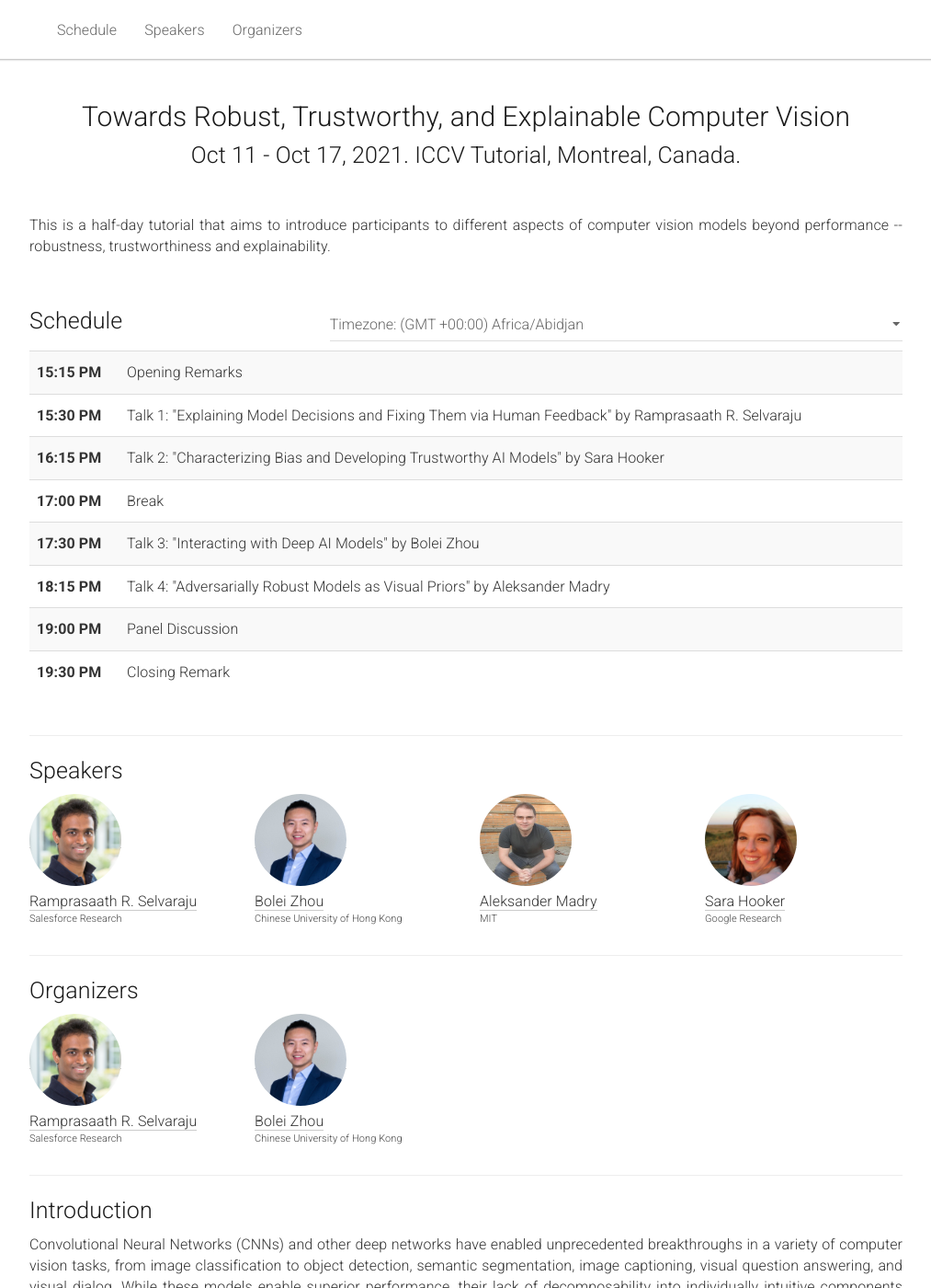
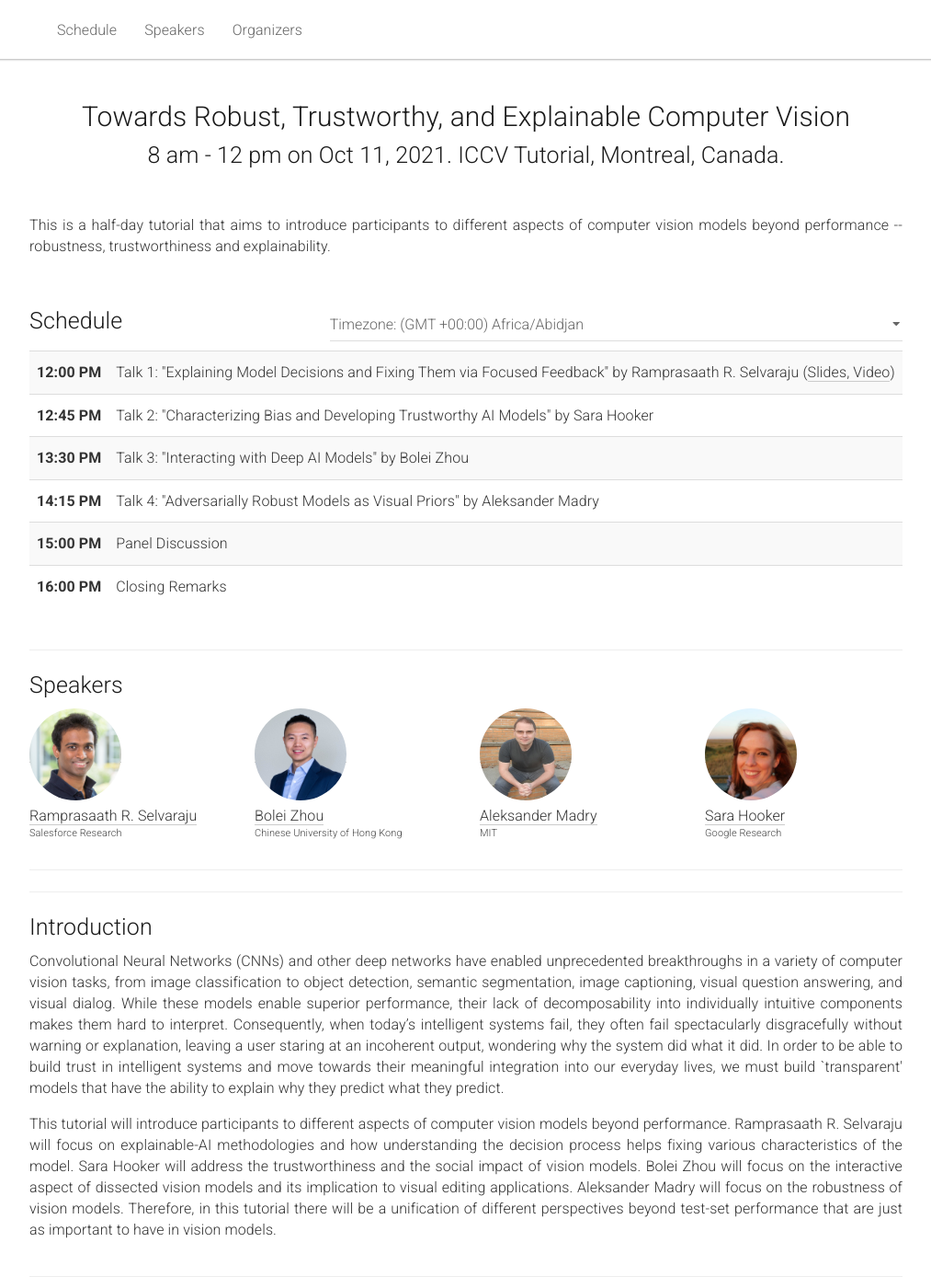
Before and after one commit to explainablevision/explainablevision.github.io, a Jekyll site: the page built from _pages/home.md, in a window 1280 px wide and 1400 px high. Shown: the whole window at 92% size, without its empty margins (133-1146 px from the left). Built offline with Jekyll 4.4.1, drawn with Linux system fonts in a browser that asks for light colours.

Commit message:
make changes to schedule

```diff
--- a/_pages/home.md
+++ b/_pages/home.md
@@ -13,7 +13,7 @@ acknowledgements: ""
 <div class="row">
   <div class="col-xs-12">
     <center><h1>Towards Robust, Trustworthy, and Explainable Computer Vision</h1></center>
-    <center><h2>Oct 11 - Oct 17, 2021. ICCV Tutorial, Montreal, Canada.</h2></center>
+    <center><h2>8 am - 12 pm on Oct 11, 2021. ICCV Tutorial, Montreal, Canada.</h2></center>
   </div>
 </div>
 
@@ -41,14 +41,12 @@ acknowledgements: ""
   <div class="col-xs-12">
     <table class="table table-striped" id="schedule-table">
     <tbody>
-    <tr> <th scope="row" data-time="11:15">11:15 AM</th> <td>Opening Remarks</td></tr>
-    <tr> <th scope="row" data-time="11:30">11:30 AM</th> <td>Talk 1: "Explaining Model Decisions and Fixing Them via Human Feedback" by Ramprasaath R. Selvaraju </td></tr>
-    <tr> <th scope="row" data-time="12:15">12:15 PM</th> <td>Talk 2: "Characterizing Bias and Developing Trustworthy AI Models" by Sara Hooker</td></tr>
-    <tr> <th scope="row" data-time="13:00">01:00 PM</th> <td>Break</td></tr>
-    <tr> <th scope="row" data-time="13:30">01:30 PM</th> <td>Talk 3: "Interacting with Deep AI Models" by Bolei Zhou</td> </tr>
-    <tr> <th scope="row" data-time="14:15">02:15 PM</th> <td>Talk 4: "Adversarially Robust Models as Visual Priors" by Aleksander Madry</td></tr>
-    <tr> <th scope="row" data-time="15:00">03:00 PM</th> <td>Panel Discussion</td> </tr>
-    <tr> <th scope="row" data-time="15:30">03:30 PM</th> <td>Closing Remark</td> </tr>
+    <tr> <th scope="row" data-time="08:00">08:00 AM</th> <td>Talk 1: "Explaining Model Decisions and Fixing Them via Focused Feedback" by Ramprasaath R. Selvaraju (<a href="">Slides, </a> <a href="https://youtu.be/rI--agyHEoE">Video</a>)</td></tr>
+    <tr> <th scope="row" data-time="08:45">08:45 AM</th> <td>Talk 2: "Characterizing Bias and Developing Trustworthy AI Models" by Sara Hooker</td></tr>
+    <tr> <th scope="row" data-time="09:30">09:30 AM</th> <td>Talk 3: "Interacting with Deep AI Models" by Bolei Zhou</td> </tr>
+    <tr> <th scope="row" data-time="10:15">10:15 AM</th> <td>Talk 4: "Adversarially Robust Models as Visual Priors" by Aleksander Madry</td></tr>
+    <tr> <th scope="row" data-time="11:00">11:00 AM</th> <td>Panel Discussion</td> </tr>
+    <tr> <th scope="row" data-time="12:00">12:00 PM</th> <td>Closing Remarks</td> </tr>
     </tbody>
     </table>
   </div>
@@ -103,33 +101,6 @@ acknowledgements: ""
 
 <hr />
 
-<!-- Organizers -->
-<div class="row" id="organizers">
-  <div class="col-xs-12">
-    <h2>Organizers</h2>
-  </div>
-</div>
-<div class="row">
-  <div class="col-xs-6 col-lg-3">
-    <a href="http://ramprs.github.io/">
-      <img class="people-pic" src="{{ "/static/img/people/ram.jpg" | prepend:site.baseurl }}">
-    </a>
-    <div class="people-name">
-      <a href="http://ramprs.github.io/">Ramprasaath R. Selvaraju</a>
-      <h6>Salesforce Research</h6>
-    </div>
-  </div>
-  <div class="col-xs-6 col-lg-3">
-    <a href="http://bzhou.ie.cuhk.edu.hk/">
-      <img class="people-pic" src="{{ "/static/img/people/bolei.jpg" | prepend:site.baseurl }}">
-    </a>
-    <div class="people-name">
-      <a href="http://bzhou.ie.cuhk.edu.hk/">Bolei Zhou</a>
-      <h6>Chinese University of Hong Kong</h6>
-    </div>
-  </div>
-</div>
-
 <hr />
 <!-- Intro -->
 <div class="row" id="intro">
```
